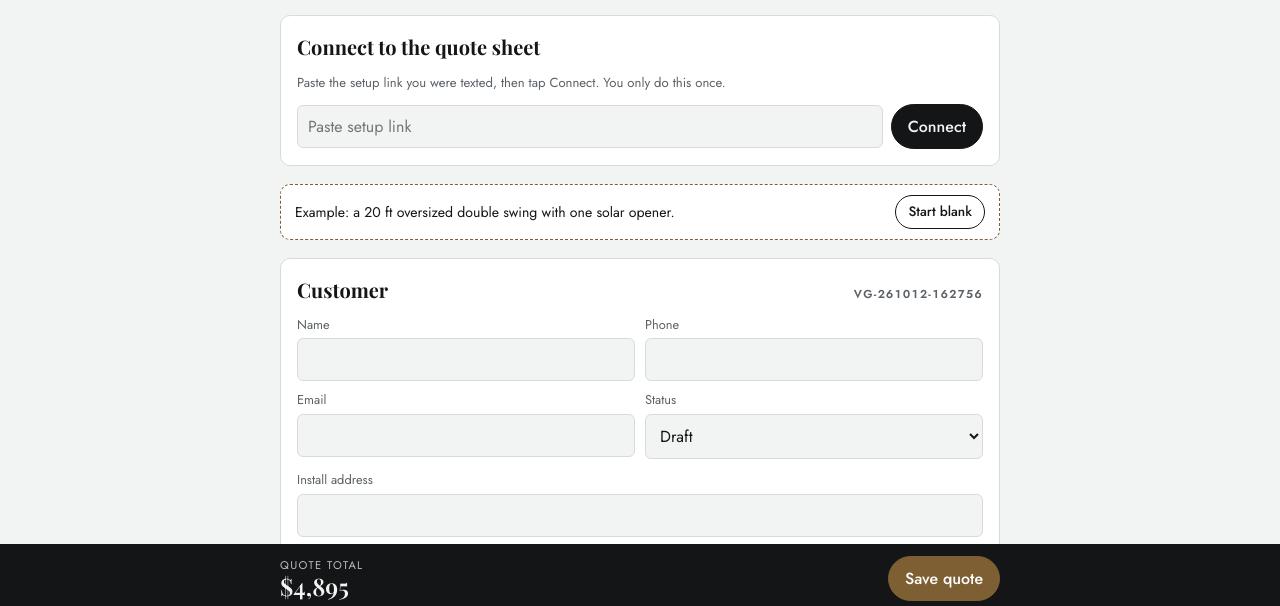
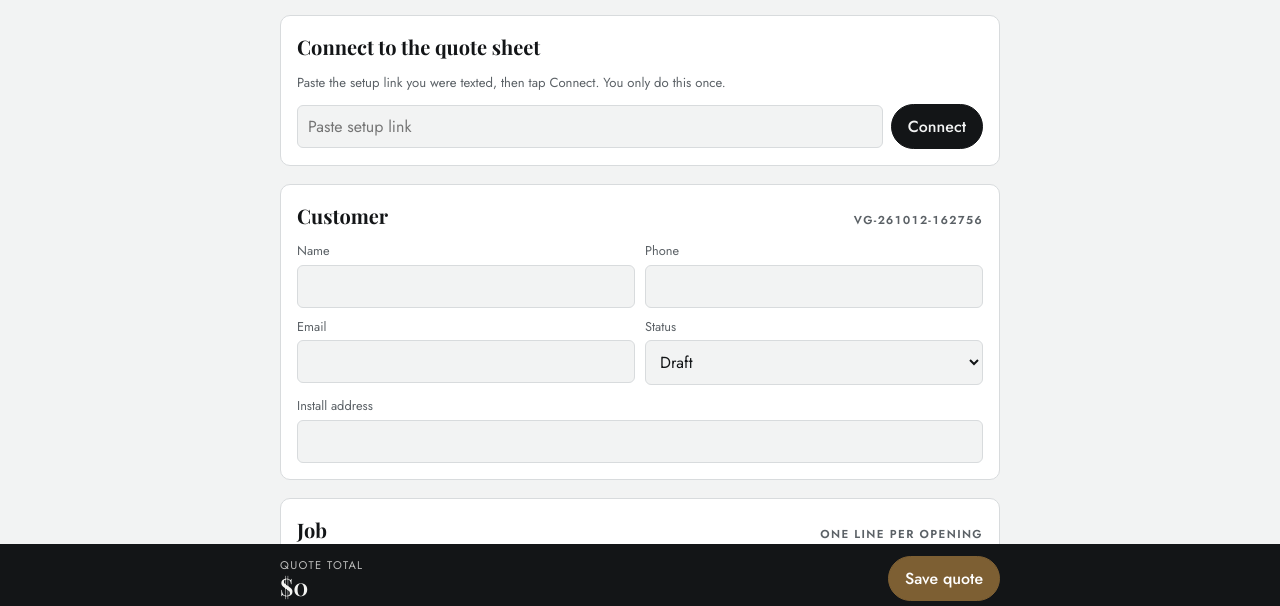
Before and after one commit to vikinggates/quotes, a plain HTML site: page index.html in a window 1280 px wide. Shown: the part 187-793 px from the top of the page. Drawn offline with nearby package versions, Linux system fonts and the light colour scheme.

Commit message:
Add files via upload

```diff
--- a/index.html
+++ b/index.html
@@ -696,7 +696,8 @@ let tt=null; function toast(m){ const el=$("toast"); el.textContent=m; el.hidden
 /* ---------- boot ---------- */
 $("logoL").src = LOGO_BLACK; $("logoD").src = LOGO_WHITE;
 const fromLink = readSetupLink();
-Q = LS.get(K.draft) || exampleQuote();
+const savedDraft = LS.get(K.draft);
+Q = (savedDraft && !savedDraft.example) ? savedDraft : blankQuote();
 renderCatalog(); bindCustomer(); renderLines(); renderSaved(); syncLabel(); showBanner();
 pull(false).then(ok=>{ if(fromLink) toast(ok?"Connected to the Viking Gates quote sheet":"Setup link saved, but the sheet didn't answer. Try ↻ later."); });
 document.addEventListener("visibilitychange", ()=>{ if(document.visibilityState==="visible") pull(false); });
```
